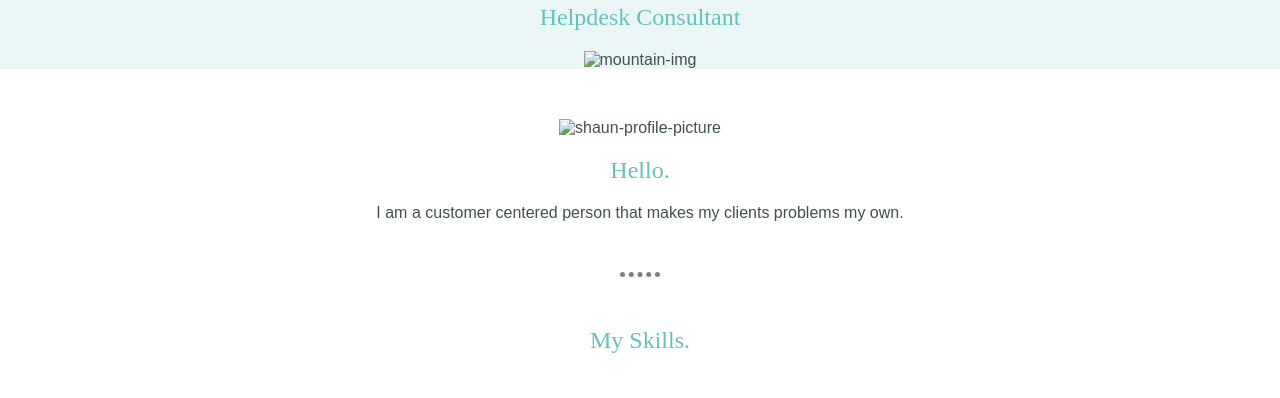
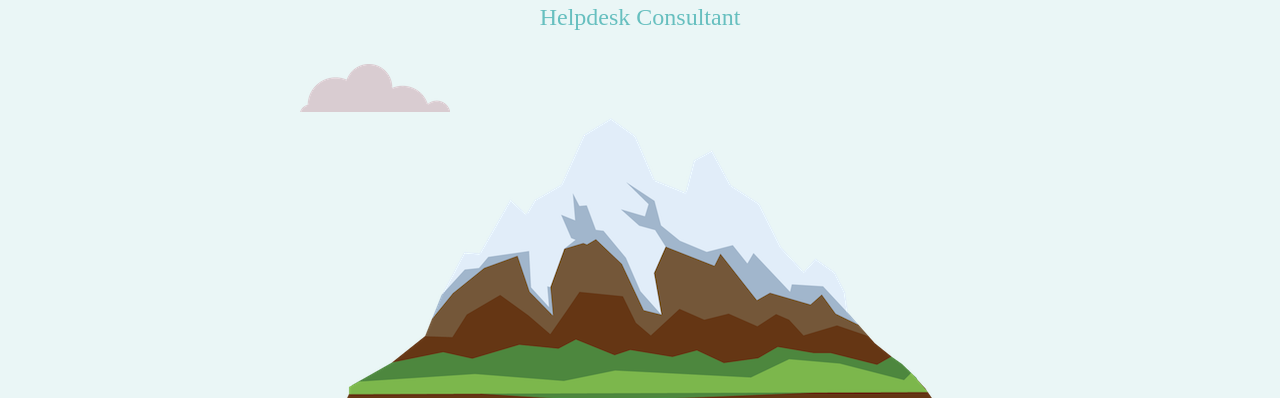
Before and after one commit to shauneksteen/firstwebsite, a plain HTML site: page index.html in a window 1280 px wide. Shown: the part 248-646 px from the top of the page. Drawn offline with Linux system fonts and the light colour scheme; the site is published under a folder, as on GitHub Pages, so addresses that start at the root find nothing; a web font is replaced by a local one.

Commit message:
Update index.html

```diff
--- a/index.html
+++ b/index.html
@@ -13,11 +13,11 @@
       <h1>I'm Shaun</h1>
       <h2>Helpdesk Consultant</h2>
       <img class="second-cloud" src="cloud.png" alt="cloud-img">
-      <img src="/mountain.png" alt="mountain-img">
+      <img src="mountain.png" alt="mountain-img">
     </div>
     <div class="middle-container">
       <div class="profile">
-        <img src="/shaun.jpeg" alt="shaun-profile-picture">
+        <img src="shaun.jpeg" alt="shaun-profile-picture">
         <h2>Hello.</h2>
         <p class="intro-description">I am a customer centered person that makes my clients problems my own.</p>
       </div>
```
